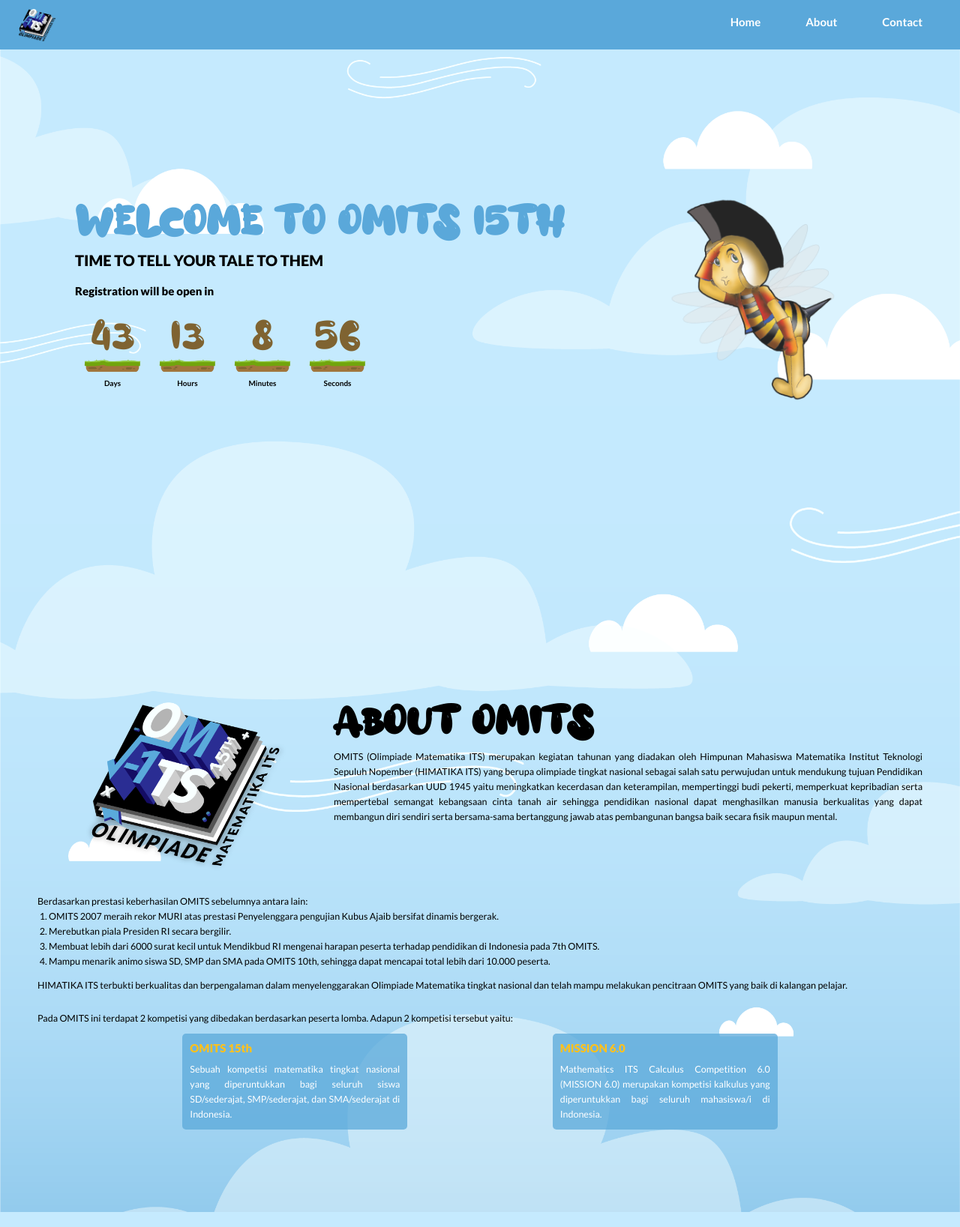
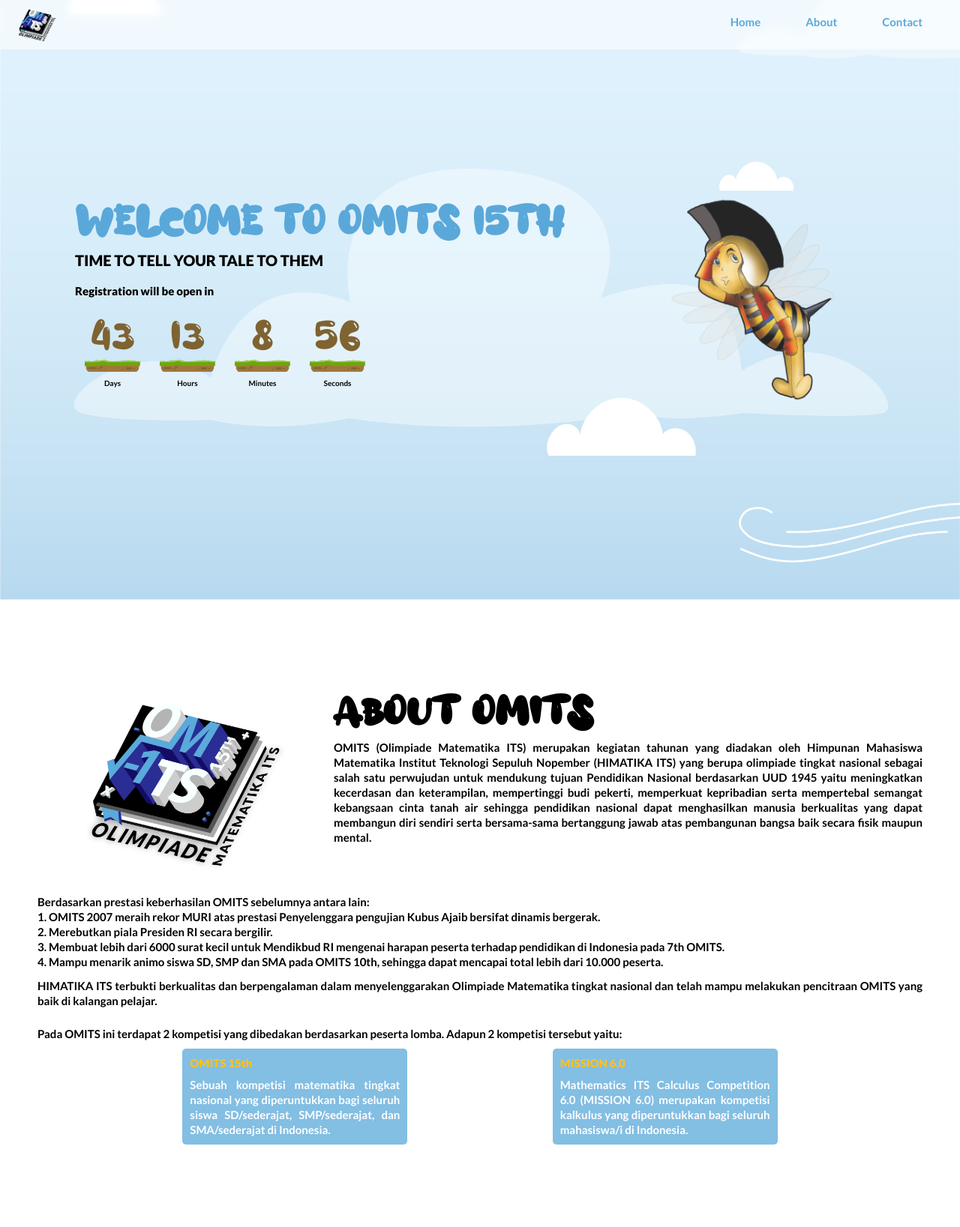
Before and after one commit to bramantya5696/omits-web, a PHP site: page / in a window 1280 px wide. Shown: the whole page at 75% size. Run offline with PHP 8.4, Linux system fonts and the light colour scheme; some libraries are stand-ins or nearby versions.

Commit message:
custom pertama dari navbar, header, sampai about section

```diff
--- a/style.css
+++ b/style.css
@@ -26,11 +26,11 @@
   scroll-behavior: smooth;
 }
 body {
-  background: url("images/ornamen-07.png");
+  /* background: url("images/ornamen-07.png");
   background-position: center;
   background-repeat: no-repeat;
   background-attachment: fixed;
-  background-size: cover;
+  background-size: cover; */
 }
 .container {
   min-height: 100vh;
@@ -53,8 +53,8 @@
   font-weight: 700;
 }
 .navbar {
-  background-color: #5aa8da;
-  /* background-color: black; */
+  background-color: #ffffff8f;
+  backdrop-filter: blur(5px);
   display: flex;
   padding: 0 20px;
   justify-content: space-between;
@@ -73,7 +73,7 @@
   height: auto;
 }
 .navbar .div-menu {
-  background-color: rgba(45, 52, 54, 0.3);
+  background-color: #ffffff8f;
   backdrop-filter: blur(5px);
   color: #ffffff;
   width: 100%;
@@ -83,6 +83,7 @@
   left: 150%;
   transition: 0.5s ease;
   overflow: hidden;
+  border-top: 5px solid #5aa8da;
 }
 .navbar .div-menu.active {
   left: 0;
@@ -96,10 +97,10 @@
   justify-content: center;
 }
 .navbar .div-menu .menu ul li a {
-  color: #ffffff;
+  color: #5aa8da;
   font-size: 20px;
   line-height: 24px;
-  font-weight: 400;
+  font-weight: 600;
   height: 33px;
   width: fit-content;
   position: relative;
@@ -112,7 +113,7 @@
   height: 100%;
   top: 90%;
   left: 0;
-  background: #ffffff;
+  background: #5aa8da;
   transition: 1s;
 }
 .navbar .div-menu .menu ul li a:hover:after {
@@ -128,8 +129,8 @@
 .navbar .div-hamburger button {
   background: transparent;
   outline: none;
+  border: none;
   cursor: pointer;
-  border: 2px solid #ffffff;
   width: 36px;
   height: 36px;
   border-radius: 3px;
@@ -142,13 +143,13 @@
 .navbar .div-hamburger button.active {
   border-radius: 50%;
 }
-.navbar .div-hamburger button:hover {
+/* .navbar .div-hamburger button:hover {
   background-color: #ffffff;
-}
+} */
 .navbar .div-hamburger button .line {
   /* position: relative; */
   height: 2px;
-  background: #ffffff;
+  background: #5aa8da;
   display: block;
   width: 20px;
   margin: 3px 0;
@@ -170,6 +171,24 @@
 }
 
 /* header */
+#header {
+  background: url("images/ornamen-07.png");
+  background-position: 50% 100%;
+  background-repeat: no-repeat;
+  background-size: cover;
+  position: relative;
+  z-index: 1;
+}
+#header::after {
+  content: "";
+  position: absolute;
+  width: 100%;
+  height: 100%;
+  left: 0;
+  top: 0;
+  background: #ffffff8f;
+  z-index: -1;
+}
 #header .header {
   width: 100%;
   display: grid;
@@ -386,6 +405,12 @@
   }
 }
 @media (min-width: 700px) {
+  p,
+  ol li,
+  ul li {
+    font-size: 1.5rem;
+    font-weight: 700;
+  }
   #about .about .div-about-omits {
     grid-template-areas:
       "ic ic ic sct sct sct"
@@ -430,6 +455,8 @@
     width: 70%;
     height: 66px;
     position: initial;
+    border: none;
+    border-radius: 0;
   }
   .navbar .div-menu .menu {
     height: 100%;
```
